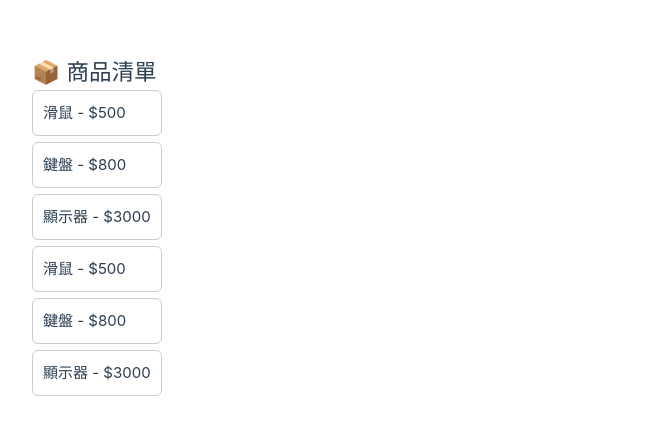
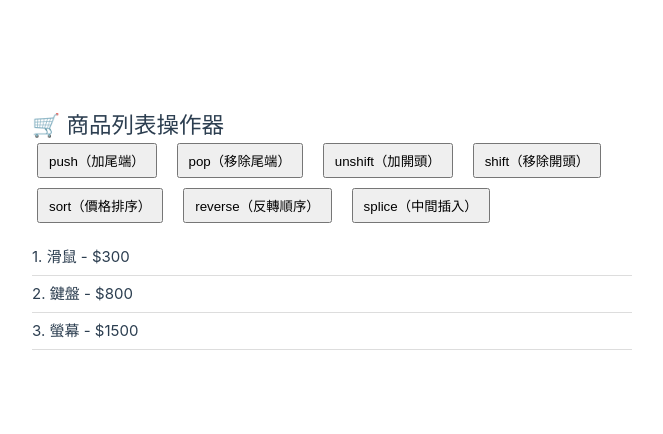
Before and after one commit to JerryChang0504/20250524vue3, a Vue app: page / in a window 1280 px wide. Shown: the part 172-606 px from the top of the page, without its empty margins (608-1271 px from the left). Built offline with nearby package versions, Linux system fonts and the light colour scheme.

Commit message:
src/components/ArrayChangeDetection.vue

```diff
--- a/src/App.vue
+++ b/src/App.vue
@@ -16,7 +16,7 @@ import VifDemo from './components/VifDemo.vue'
 import ConditionalRendering from './components/ConditionalRendering.vue'
 import VifVshowDiff from './components/VifVshowDiff.vue'
 import ItemObjectVfor from './components/ItemObjectVfor.vue'
-
+import ArrayChangeDetection from './components/ArrayChangeDetection.vue'
 import ProductList from './components/ProductList.vue'
 const userDate = { name: 'Mary', age: 18 }
 
@@ -33,7 +33,8 @@ const userDate = { name: 'Mary', age: 18 }
   </header>
 
   <main>
-    <ProductList />
+    <ArrayChangeDetection />
+    <!-- <ProductList /> -->
     <!-- <ItemObjectVfor /> -->
     <!-- <VifVshowDiff /> -->
     <!-- <ConditionalRendering /> -->
--- /dev/null
+++ b/src/components/ArrayChangeDetection.vue
@@ -0,0 +1,106 @@
+<template>
+    <div class="container">
+        <h2>🛒 商品列表操作器</h2>
+
+        <!-- 操作按鈕 -->
+        <div class="actions">
+            <button @click="addItem">push（加尾端）</button>
+            <button @click="removeLast">pop（移除尾端）</button>
+            <button @click="addFirst">unshift（加開頭）</button>
+            <button @click="removeFirst">shift（移除開頭）</button>
+            <button @click="sortByPrice">sort（價格排序）</button>
+            <button @click="reverseList">reverse（反轉順序）</button>
+            <button @click="insertMiddle">splice（中間插入）</button>
+        </div>
+
+        <!-- 列表渲染 -->
+        <ul>
+            <li v-for="(item, index) in products" :key="item.id">
+                {{ index + 1 }}. {{ item.name }} - ${{ item.price }}
+            </li>
+        </ul>
+    </div>
+</template>
+
+<script setup>
+import { ref } from 'vue'
+
+let idCounter = 4
+
+const products = ref([
+    { id: 1, name: '滑鼠', price: 300 },
+    { id: 2, name: '鍵盤', price: 800 },
+    { id: 3, name: '螢幕', price: 1500 },
+])
+
+// push
+function addItem() {
+    products.value.push({ id: idCounter++, name: '新商品', price: 999 })
+}
+
+// pop
+function removeLast() {
+    products.value.pop()
+}
+
+// unshift
+function addFirst() {
+    products.value.unshift({ id: idCounter++, name: '頭部商品', price: 123 })
+}
+
+// shift
+function removeFirst() {
+    products.value.shift()
+}
+
+// sort
+const sortClicked = ref(false)
+function sortByPrice() {
+    if (sortClicked.value) {
+        products.value.sort((a, b) => a.price - b.price)
+        sortClicked.value = false
+    } else {
+        products.value.sort((a, b) => b.price - a.price)
+        sortClicked.value = true
+    }
+}
+
+// reverse
+function reverseList() {
+    products.value.reverse()
+}
+
+// splice
+function insertMiddle() {
+    const mid = Math.floor(products.value.length / 2)
+    products.value.splice(mid, 0, { id: idCounter++, name: '中間商品', price: 456 })
+}
+</script>
+
+<style scoped>
+.container {
+    max-width: 600px;
+    margin: auto;
+}
+
+.actions {
+    display: flex;
+    flex-wrap: wrap;
+    gap: 10px;
+    margin-bottom: 16px;
+}
+
+button {
+    padding: 6px 10px;
+}
+
+ul {
+    list-style: none;
+    padding: 0;
+}
+
+li {
+    padding: 6px 0;
+    border-bottom: 1px solid #ddd;
+}
+</style>
```
